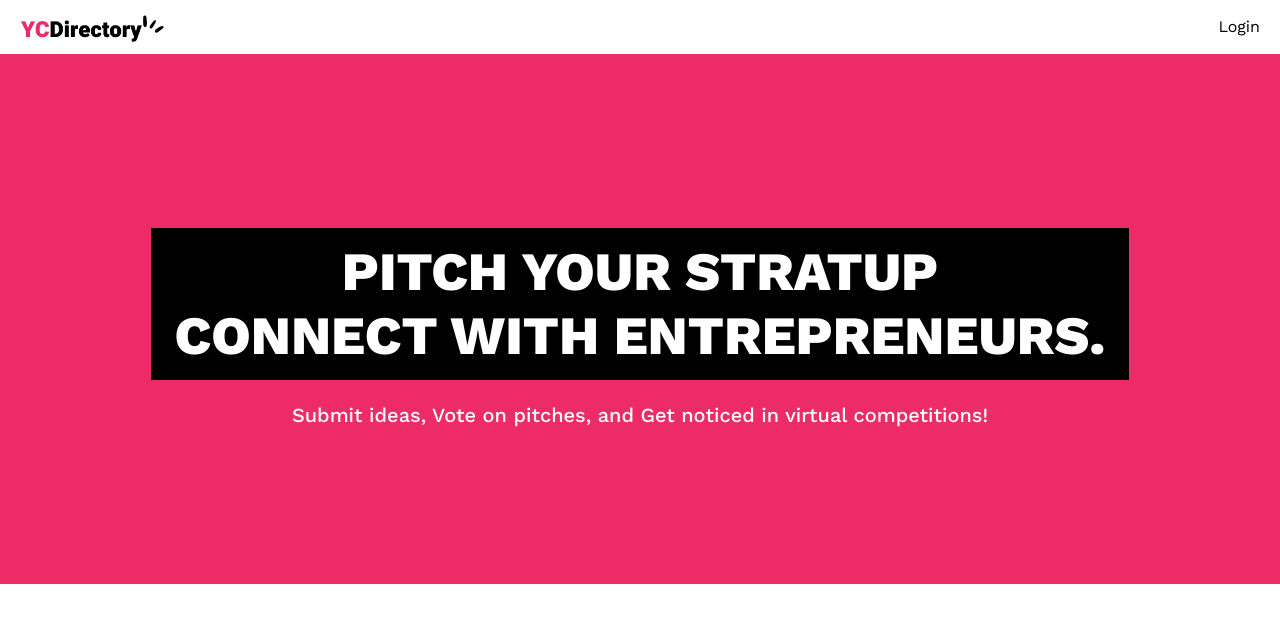
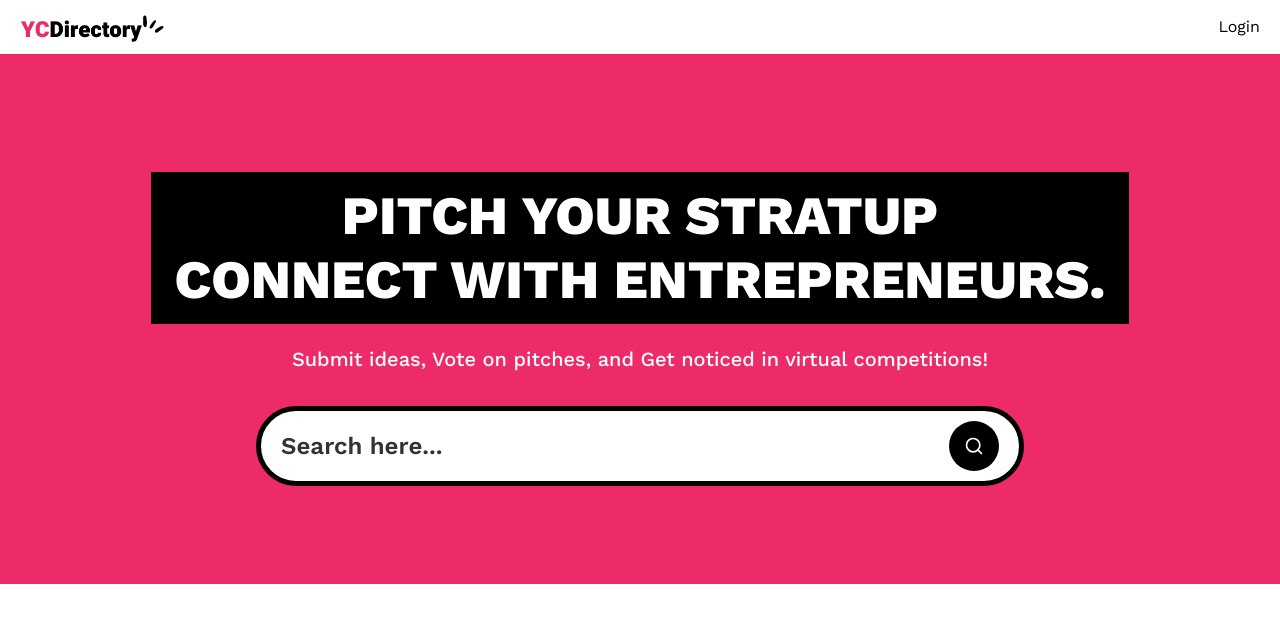
Before and after one commit to mihbivol/startup-directory, a Next.js app: page / in a window 1280 px wide. Shown: the top 622 px of the page. Built offline with nearby package versions, Linux system fonts and the light colour scheme; no server answers.

Commit message:
the search form

```diff
--- a/app/(root)/layout.tsx
+++ b/app/(root)/layout.tsx
@@ -1,4 +1,4 @@
-import Navbar from "../components/Navbar";
+import Navbar from "../../components/Navbar";
 
 export default function Layout({
   children,
--- a/app/(root)/page.tsx
+++ b/app/(root)/page.tsx
@@ -1,4 +1,7 @@
-export default function Home() {
+import SearchForm from "../../components/SearchForm";
+
+export default async function Home({searchParams}:{searchParams: Promise<{query?: string}>}) {
+const query = (await searchParams).query;
   return (
     <>
       <section className="pink_container">
@@ -9,6 +12,7 @@
           Submit ideas, Vote on pitches, and Get noticed in virtual
           competitions!
         </p>
+        <SearchForm query={query}/>
       </section>
     </>
   );
--- /dev/null
+++ b/components/SearchForm.tsx
@@ -0,0 +1,25 @@
+import React from "react";
+import SearchFormReset from "./SearchFormReset";
+import { Search } from "lucide-react";
+
+const SearchForm = ({query}: {query?: string}) => {
+
+  return (
+    <form action="/" scroll="false" className="search-form">
+      <input
+        name="query"
+        defaultValue={query}
+        className="search-input"
+        placeholder="Search here..."
+      />
+      <div className="flex gap-2">
+        {query && <SearchFormReset />}
+      <button type="submit" className="search-btn text-white">
+        <Search className="size-5"/>
+      </button>
+      </div>
+    </form>
+  );
+};
+
+export default SearchForm;
--- /dev/null
+++ b/components/SearchFormReset.tsx
@@ -0,0 +1,22 @@
+"use client"
+
+import { X } from "lucide-react";
+import Link from "next/link";
+import React from "react";
+
+const SearchFormReset = () => {
+  const reset = () => {
+    const form = document.querySelector(".search-form") as HTMLFormElement;
+    if(form) form.reset();
+  };
+
+  return (
+    <button type="reset" onClick={reset}>
+      <Link href="/" className="search-btn text-white">
+        <X className="size-5"/>
+      </Link>
+    </button>
+  );
+};
+
+export default SearchFormReset;
--- /dev/null
+++ b/components/ui/button.tsx
@@ -0,0 +1,57 @@
+import * as React from "react"
+import { Slot } from "@radix-ui/react-slot"
+import { cva, type VariantProps } from "class-variance-authority"
+
+import { cn } from "@/lib/utils"
+
+const buttonVariants = cva(
+  "inline-flex items-center justify-center gap-2 whitespace-nowrap rounded-md text-sm font-medium transition-colors focus-visible:outline-none focus-visible:ring-1 focus-visible:ring-ring disabled:pointer-events-none disabled:opacity-50 [&_svg]:pointer-events-none [&_svg]:size-4 [&_svg]:shrink-0",
+  {
+    variants: {
+      variant: {
+        default:
+          "bg-primary text-primary-foreground shadow hover:bg-primary/90",
+        destructive:
+          "bg-destructive text-destructive-foreground shadow-sm hover:bg-destructive/90",
+        outline:
+          "border border-input bg-background shadow-sm hover:bg-accent hover:text-accent-foreground",
+        secondary:
+          "bg-secondary text-secondary-foreground shadow-sm hover:bg-secondary/80",
+        ghost: "hover:bg-accent hover:text-accent-foreground",
+        link: "text-primary underline-offset-4 hover:underline",
+      },
+      size: {
+        default: "h-9 px-4 py-2",
+        sm: "h-8 rounded-md px-3 text-xs",
+        lg: "h-10 rounded-md px-8",
+        icon: "h-9 w-9",
+      },
+    },
+    defaultVariants: {
+      variant: "default",
+      size: "default",
+    },
+  }
+)
+
+export interface ButtonProps
+  extends React.ButtonHTMLAttributes<HTMLButtonElement>,
+    VariantProps<typeof buttonVariants> {
+  asChild?: boolean
+}
+
+const Button = React.forwardRef<HTMLButtonElement, ButtonProps>(
+  ({ className, variant, size, asChild = false, ...props }, ref) => {
+    const Comp = asChild ? Slot : "button"
+    return (
+      <Comp
+        className={cn(buttonVariants({ variant, size, className }))}
+        ref={ref}
+        {...props}
+      />
+    )
+  }
+)
+Button.displayName = "Button"
+
+export { Button, buttonVariants }
--- a/package.json
+++ b/package.json
@@ -14,6 +14,7 @@
     "react-dom": "$react-dom"
   },
   "dependencies": {
+    "@radix-ui/react-slot": "^1.1.0",
     "@tailwindcss/typography": "^0.5.15",
     "class-variance-authority": "^0.7.1",
     "clsx": "^2.1.1",
```
Also changed, not shown: components/Navbar.tsx (renamed from app/components/Navbar.tsx), 1 other file (tests, documents, lock files or other folders).
